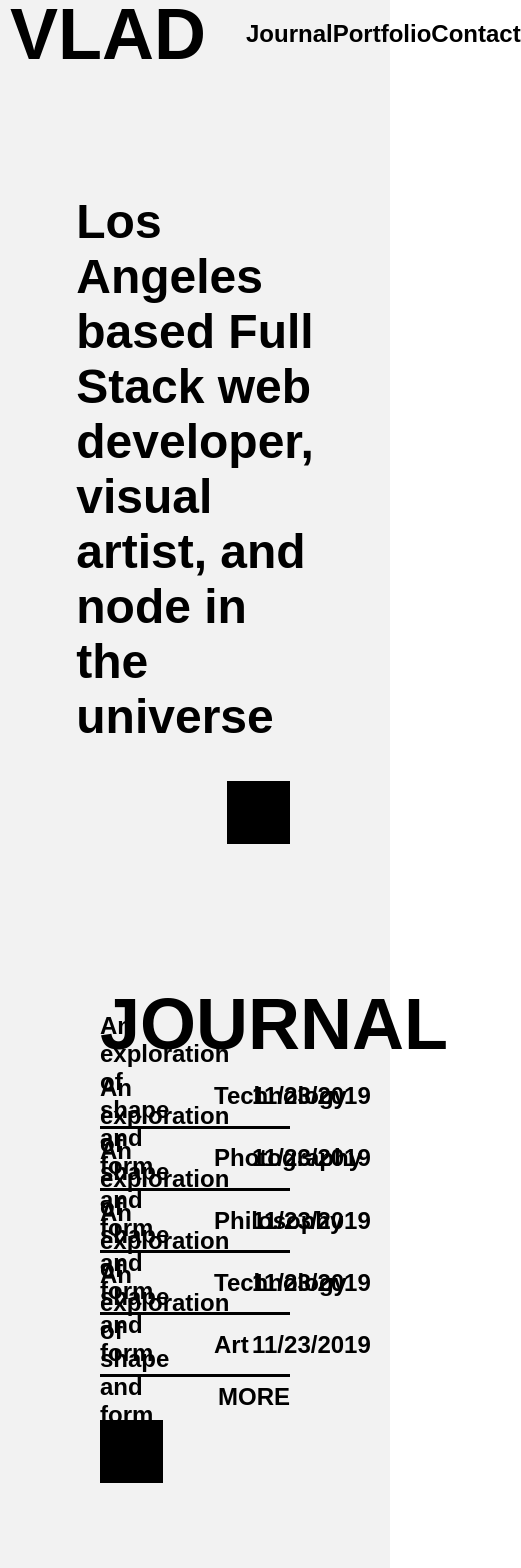
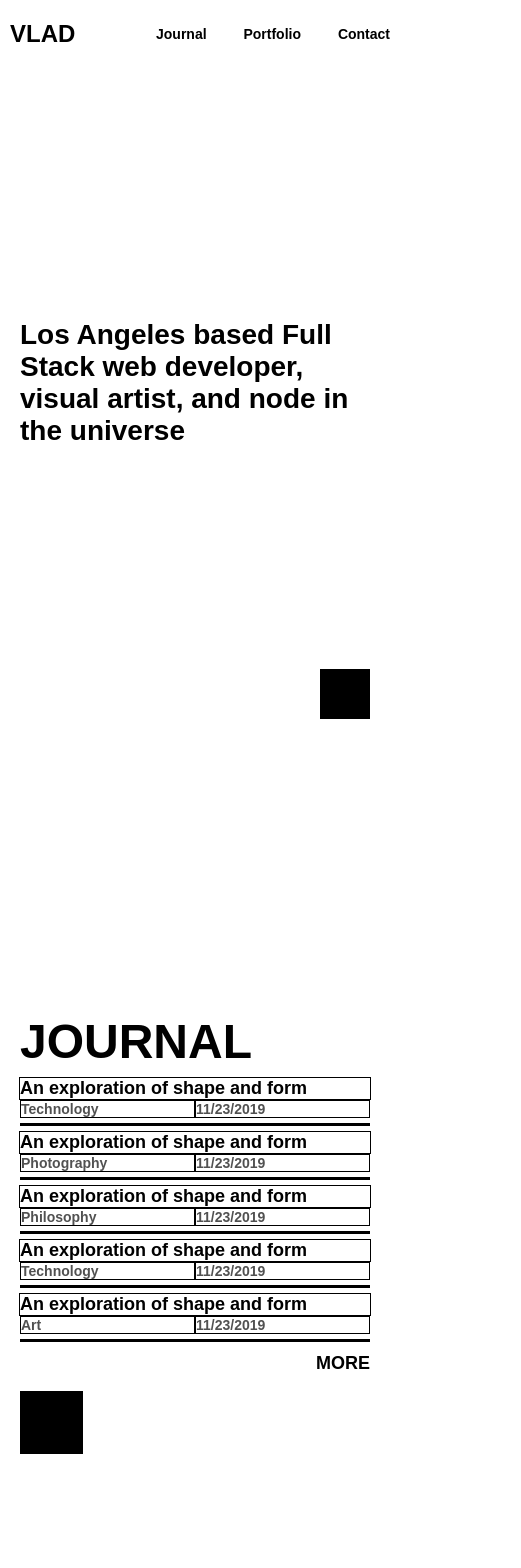
Before and after one commit to vladmog/vmportfolio, a React (Create React App) app in the folder vmportfolio/: page / in a window 390 px wide. Shown: the top 1568 px of the page, 521 px wide, since content can reach past the window. Built offline with nearby package versions, Linux system fonts and the light colour scheme; a web font is replaced by a local one.

Commit message:
Landing page responsive to 480px

```diff
--- a/vmportfolio/src/App.js
+++ b/vmportfolio/src/App.js
@@ -18,7 +18,7 @@ S.Container = styled.div`
   // width: 100vw;
   align-items: center;
   box-sizing: border-box;
-  background-color: #F2F2F2;
+  background-color: white;
 
   // @media (min-width: 320px) {
   //   background-color: yellow;
@@ -52,6 +52,40 @@ S.Container = styled.div`
   //   // blue green
   // }
 
+
+
+  // @media (max-width: 1200px) {
+  //   background-color: #46f2b6;
+  //   // blue green
+  // }
+  // @media (max-width: 1024px) {
+  //   background-color: #7595ff;
+  //   // blue
+  // }
+  // @media (max-width: 900px) {
+  //   background-color: #d77cf2;
+  //   // purple
+  // }
+  // @media (max-width: 768px) {
+  //   background-color: #91e698;
+  //   // green
+  // }
+  // @media (max-width: 600px) {
+  //   background-color: #ffce63;
+  //   // orange
+  // }
+  // @media (max-width: 480px) {
+  //   background-color: #b5b5b5;
+  //   // grey
+  // }
+  // @media (max-width: 380px) {
+  //   background-color: #ed998c;
+  //   // pink
+  // }
+  // @media (max-width: 320px) {
+  //   background-color: yellow;
+  // }
+
 `
 
 
--- a/vmportfolio/src/components/landing/Entry.js
+++ b/vmportfolio/src/components/landing/Entry.js
@@ -5,7 +5,7 @@ const S = {};
 
 S.Container = styled.div`
     width: 100%;
-    height: 7vh;
+    height: auto;
     display: flex;
     align-items: center;
     justify-content: space-between;
@@ -18,12 +18,22 @@ S.Container = styled.div`
         height: auto;
         padding: 5px 0px 5px 0px;
     }
+    @media (max-width: 480px) {
+        flex-direction: column;
+        // height: 12vh;
+        height: auto;
+        padding: 5px 0px 5px 0px;
+    }
 
     span {
         text-align: left;
-        // border: solid black 1px;
-        width: 50%;
+        border: solid black 1px;
+        width: 55%;
         @media (max-width: 380px) {
+            width: 100%;
+            font-size: 18px;
+        }
+        @media (max-width: 480px) {
             width: 100%;
             font-size: 18px;
         }
@@ -43,6 +53,11 @@ S.Container = styled.div`
             justify-content: flex-start;
             color: #515151;
         }
+        @media (max-width: 480px) {
+            width: 100%;
+            justify-content: flex-start;
+            color: #515151;
+        }
 
         span {
             text-align: left;
@@ -53,12 +68,20 @@ S.Container = styled.div`
                 text-align: left;
                 font-size: 14px;
             }
+            @media (max-width: 480px) {
+                text-align: left;
+                font-size: 14px;
+            }
 
         }
         span:nth-child(2) {
             text-align: right;
 
             @media (max-width: 380px) {
+                text-align: left;
+                font-size: 14px;
+            }
+            @media (max-width: 480px) {
                 text-align: left;
                 font-size: 14px;
             }
--- a/vmportfolio/src/components/landing/Landing.js
+++ b/vmportfolio/src/components/landing/Landing.js
@@ -47,8 +47,8 @@ function Landing(props){
         <S.Container>
             <Quadrant1 />
             <Quadrant2 />
-            <Quadrant3 />
-            <Quadrant4 />
+            {/* <Quadrant3 /> */}
+            {/* <Quadrant4 />   */}
             <footer>
                 Icons made by Freepik from www.flaticon.com
             </footer>
--- a/vmportfolio/src/components/landing/Quadrant1.js
+++ b/vmportfolio/src/components/landing/Quadrant1.js
@@ -17,12 +17,18 @@ S.Container = styled.div`
     @media (max-width: 380px) {
         padding: 0px 20px;
     }
+    @media (max-width: 480px) {
+        padding: 0px 20px;
+    }
 
     h1 {
         margin-top: 15vh;
         font-size: 48px;
         text-align: left;
         @media (max-width: 380px) {
+            font-size: 28px;
+        }
+        @media (max-width: 480px) {
             font-size: 28px;
         }
     }
@@ -48,6 +54,10 @@ S.Block = styled.div`
         width: 50px;
         height: 50px;
     }
+    @media (max-width: 480px) {
+        width: 50px;
+        height: 50px;
+    }
 `
 
 function Quadrant1(){
--- a/vmportfolio/src/components/landing/Quadrant2.js
+++ b/vmportfolio/src/components/landing/Quadrant2.js
@@ -18,6 +18,9 @@ S.Container = styled.div`
     @media (max-width: 380px) {
         padding: 0px 20px;
     }
+    @media (max-width: 480px) {
+        padding: 0px 20px;
+    }
 
 
     h2 {
@@ -25,6 +28,9 @@ S.Container = styled.div`
         align-self: flex-start;
         margin: 1% 0px;
         @media (max-width: 380px) {
+            font-size: 48px;
+        }
+        @media (max-width: 480px) {
             font-size: 48px;
         }
     }
@@ -35,6 +41,9 @@ S.Container = styled.div`
         margin-top: 3%;
 
         @media (max-width: 380px) {
+            font-size: 18px;
+        }
+        @media (max-width: 480px) {
             font-size: 18px;
         }
     }
--- a/vmportfolio/src/components/nav/Nav.js
+++ b/vmportfolio/src/components/nav/Nav.js
@@ -17,7 +17,7 @@ S.Container = styled.div`
     font-weight: 700;
     font-style: normal;
     box-sizing: border-box;
-    background-color: #F2F2F2;
+    background-color: white;
 
 
 
@@ -26,6 +26,9 @@ S.Container = styled.div`
         margin-left: 10px;
 
         @media (max-width: 380px) {
+            font-size: 24px;
+        }
+        @media (max-width: 480px) {
             font-size: 24px;
         }
     }
@@ -38,6 +41,12 @@ S.Container = styled.div`
         // border: solid black 1px;
 
         @media (max-width: 380px) {
+            font-size: 14px;
+            justify-content: space-between;
+            padding-left: 0px;
+            width: 60%;
+        }
+        @media (max-width: 480px) {
             font-size: 14px;
             justify-content: space-between;
             padding-left: 0px;
```
